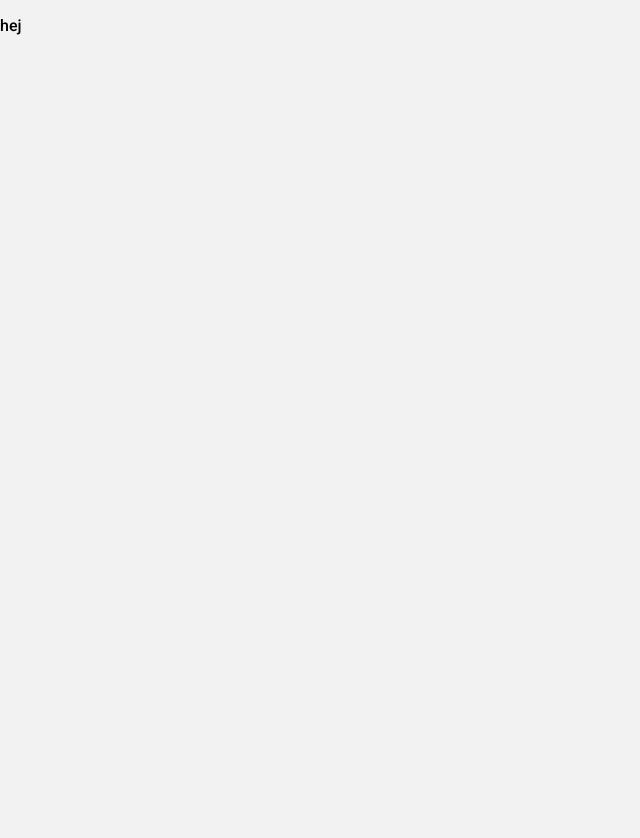
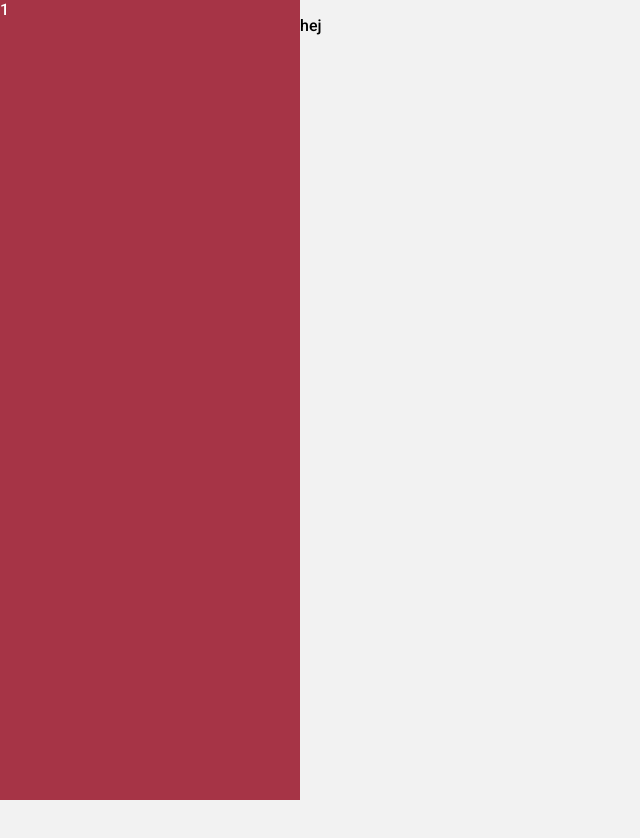
Before and after one commit to amargielewski/photoApp, a React (Create React App) app: page / in a window 1280 px wide. Shown: the top 838 px of the page, without its empty margins (0-640 px from the left). Before the commit the page ends 800 px from the top, so only its background shows below. Built offline with nearby package versions, Linux system fonts and the light colour scheme.

Commit message:
Sidebar And Global Styles add

```diff
--- a/src/App.js
+++ b/src/App.js
@@ -1,11 +1,20 @@
+import Sidebar from "./components/Sidebar/Sidebar";
 import GlobalStyle from "./styles/GlobalStyles";
+import styled from "styled-components";
+import { BrowserRouter, Route, Routes } from "react-router-dom";
+const StyledWrapper = styled.div`
+  display: flex;
+`;
 
 function App() {
   return (
-    <div className="App">
+    <StyledWrapper className="App">
       <GlobalStyle />
-      <p>hej</p>
-    </div>
+      <Sidebar />
+      <BrowserRouter>
+        <p>hej</p>
+      </BrowserRouter>
+    </StyledWrapper>
   );
 }
 
--- /dev/null
+++ b/src/components/Sidebar/Sidebar.js
@@ -0,0 +1,17 @@
+import styled from "styled-components";
+
+const StyledContainer = styled.div`
+  min-width: 300px;
+  min-height: 100vh;
+  background-color: #a63446;
+  position: fixed;
+  top: 0;
+  left: 0;
+  color: white;
+`;
+
+function Sidebar() {
+  return <StyledContainer>1</StyledContainer>;
+}
+
+export default Sidebar;
--- a/src/styles/GlobalStyles.js
+++ b/src/styles/GlobalStyles.js
@@ -6,6 +6,8 @@ body {
     padding: 0;
     background: #f2f2f2;
     font-family: 'Roboto', sans-serif;
+    height: 2000px;
+    padding-left: 300px;
   }
 
 `;
```
